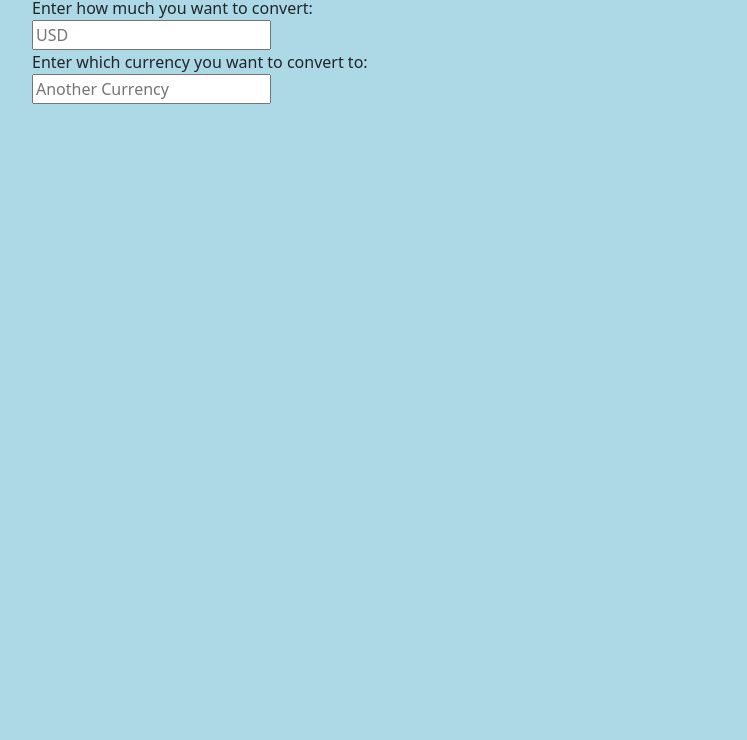
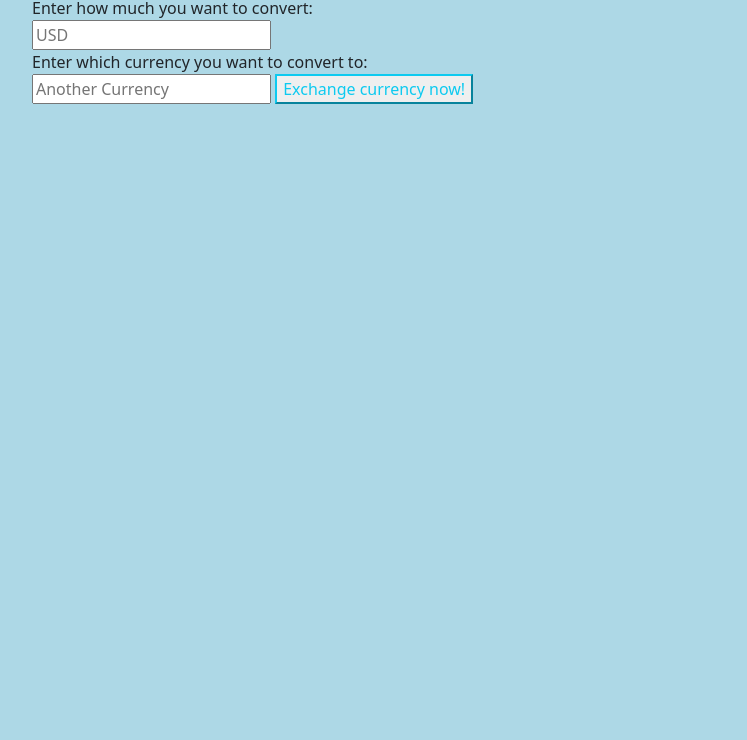
Before and after one commit to cicy886/currency-exchanger, a website built with webpack: page src/index.html in a window 1280 px wide. Shown: the part 60-800 px from the top of the page, without its empty margins (50-797 px from the left). Built offline with nearby package versions, Linux system fonts and the light colour scheme.

Commit message:
creat an Exchange currecy button

```diff
--- a/src/index.html
+++ b/src/index.html
@@ -10,6 +10,7 @@
     <input id="usDollar" type="text" placeholder="USD"><br>
     <label for ="anotherCurrency">Enter which currency you want to convert to:</label><br>
     <input id="anotherCurrency" type="text" placeholder="Another Currency">
+    <button class="btn-outline-info" id="currencyExchange">Exchange currency now!</button>
   </div>
 </body>
 </html>
```
